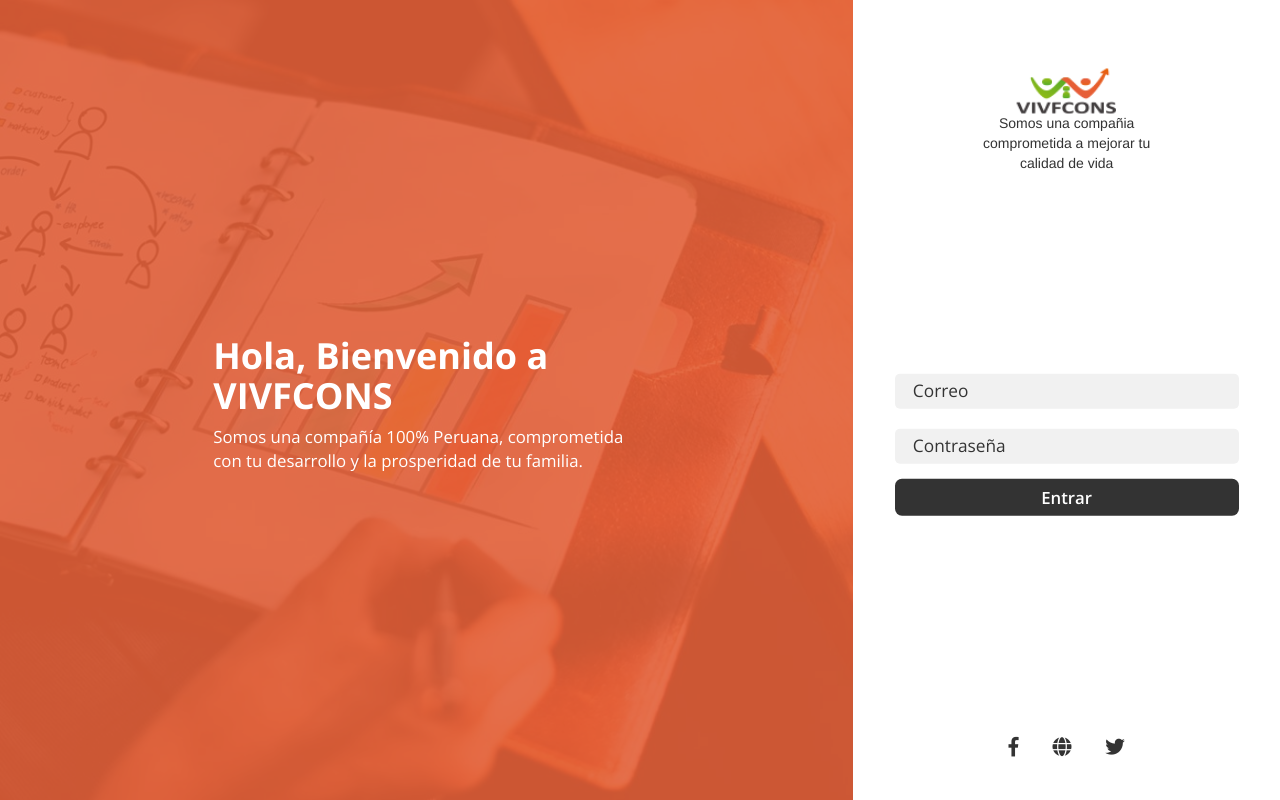
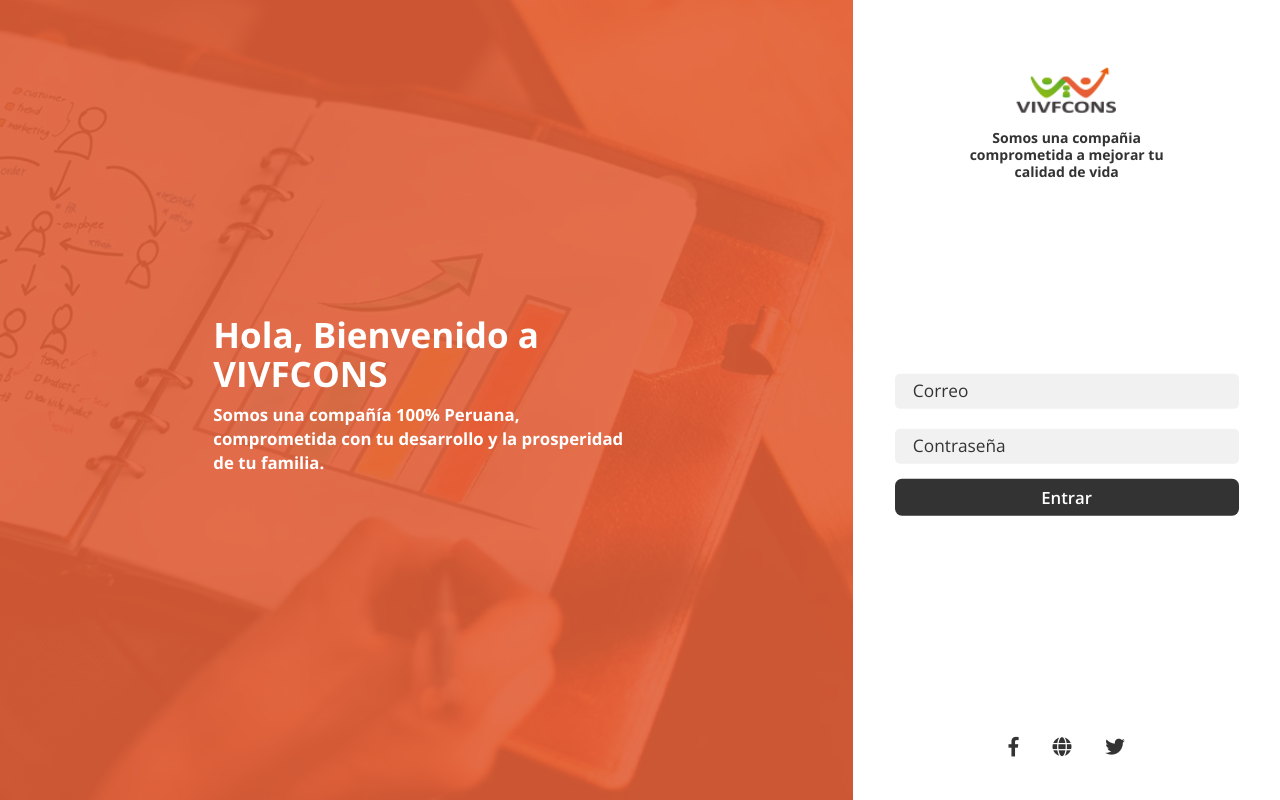
Before and after one commit to LeidyRosmery/repoPortal, a website: page public/login.html in a window 1280 px wide. Drawn offline with nearby package versions, Linux system fonts and the light colour scheme.

Commit message:
first desktop

```diff
--- a/public/login.html
+++ b/public/login.html
@@ -19,13 +19,12 @@
   <section class="sec-login">
     <div class="container-fluid">
       <div class="row">
-
         <div class="col-xs-12 col-md-8 hidden-xs pad-0 bg-desktop">
 
             <div class="efect-opacity">
 <div class="wp-sumary">
   <h1>Hola, Bienvenido a VIVFCONS</h1>
-              <p>Somos una compañía 100% Peruana,
+  <p >Somos una compañía 100% Peruana,
 comprometida con tu desarrollo y la
 prosperidad de tu familia.</p>
 </div>
@@ -37,7 +36,7 @@
               <div class="wp-logo">
                 <img class="hidden-md hidden-lg img-logo_login" src="assets/img/logoWhite.png" alt="">
                 <img class="hidden-xs hidden-md img-logo_login" src="assets/img/logo.png" alt="">
-                <p>Somos una compañia comprometida a mejorar tu calidad de vida</p>
+                <p class="subtitle-login  hidden-xs hidden-sm">Somos una compañia comprometida a mejorar tu calidad de vida</p>
               </div>
               <div class="wp-login">
                 <h2 class="title-login">Inicia sesión para acceder a tu cuenta</h2>
@@ -71,6 +70,7 @@
 
           </div>
         </div>
+
       </div>
     </div>
 
--- a/src/assets/scss/_login.scss
+++ b/src/assets/scss/_login.scss
@@ -36,6 +36,12 @@
       display: flex;
       flex-direction: column;
       height: 100%;
+      .subtitle-login{
+        color: #333;
+        font-family: 'Open Sans', sans-serif;
+        font-weight: bold;
+        line-height: 1.2em;
+      }
       justify-content: flex-end;
       @include minw(md) {
         background: #fff;
@@ -61,19 +67,24 @@
     }
     .wp-sumary{
       position: absolute;
-          top: 50%;
-          left: 50%;
-          transform: translate(-50%,-50%);
-          &>h1{
-              font-family: 'Open Sans', sans-serif;
-              font-weight: bold;
-              color: #fff;
-          }
+      top: 50%;
+      left:50%;
+      transform:translate(-50%,-50%);
       &>p{
         margin: 0 0 10px;
       color: #fff;
       font-size: 1.2em;
-      font-family: 'Open Sans', sans-serif;
+        font-family: 'Open Sans', sans-serif;
+        font-weight: bold;
+      }
+      &>h1{
+        margin: 0 0 10px;
+            color: #fff;
+            font-family: 'Open Sans', sans-serif;
+            font-weight: 400;
+            font-size: 1.2em;
+            font-size: 2.5em;
+            font-weight: bolder;
       }
 
 
```
Also changed, not shown: public/assets/css/style.css. Lines whose indentation alone changed are shown as unchanged.
